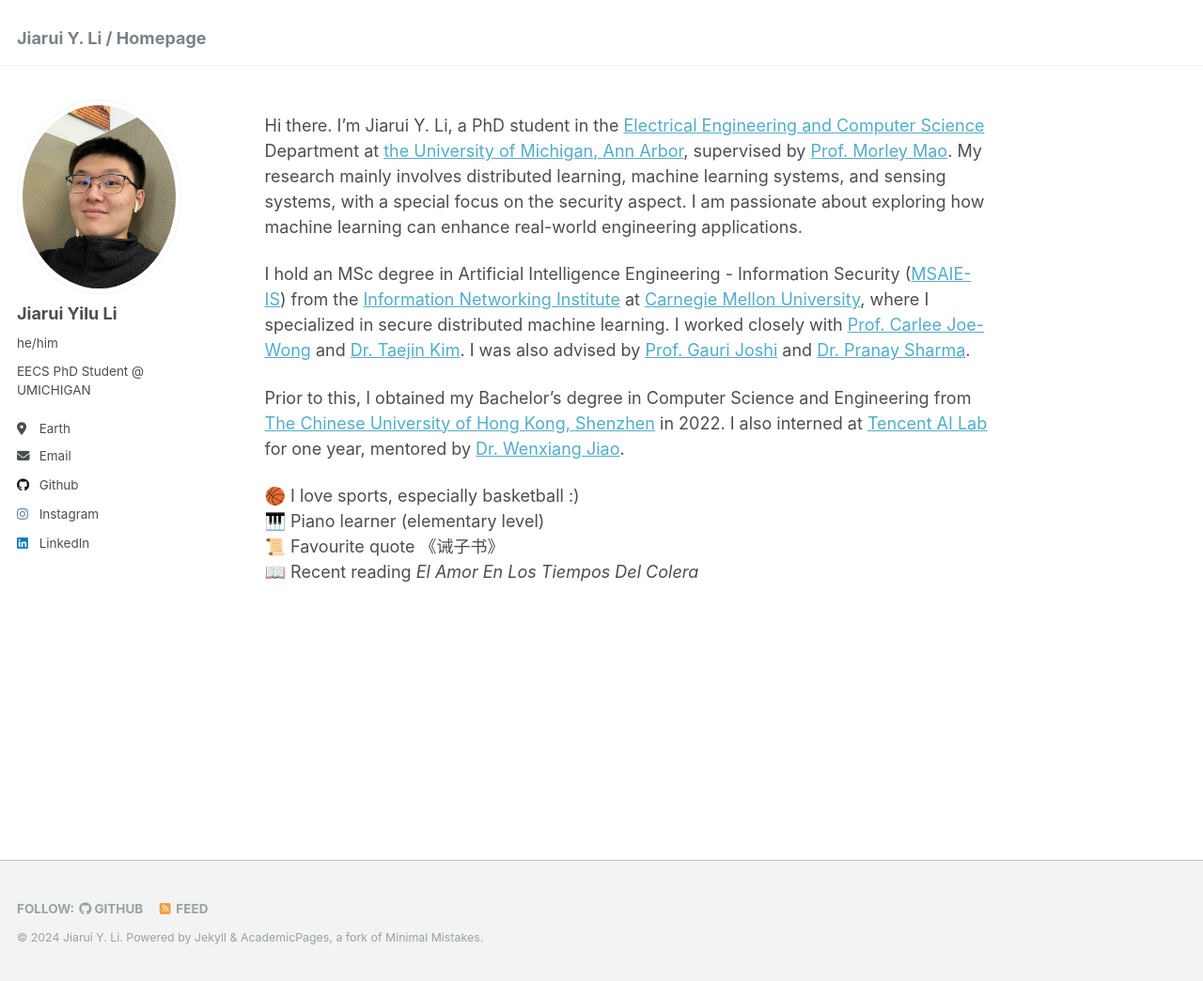
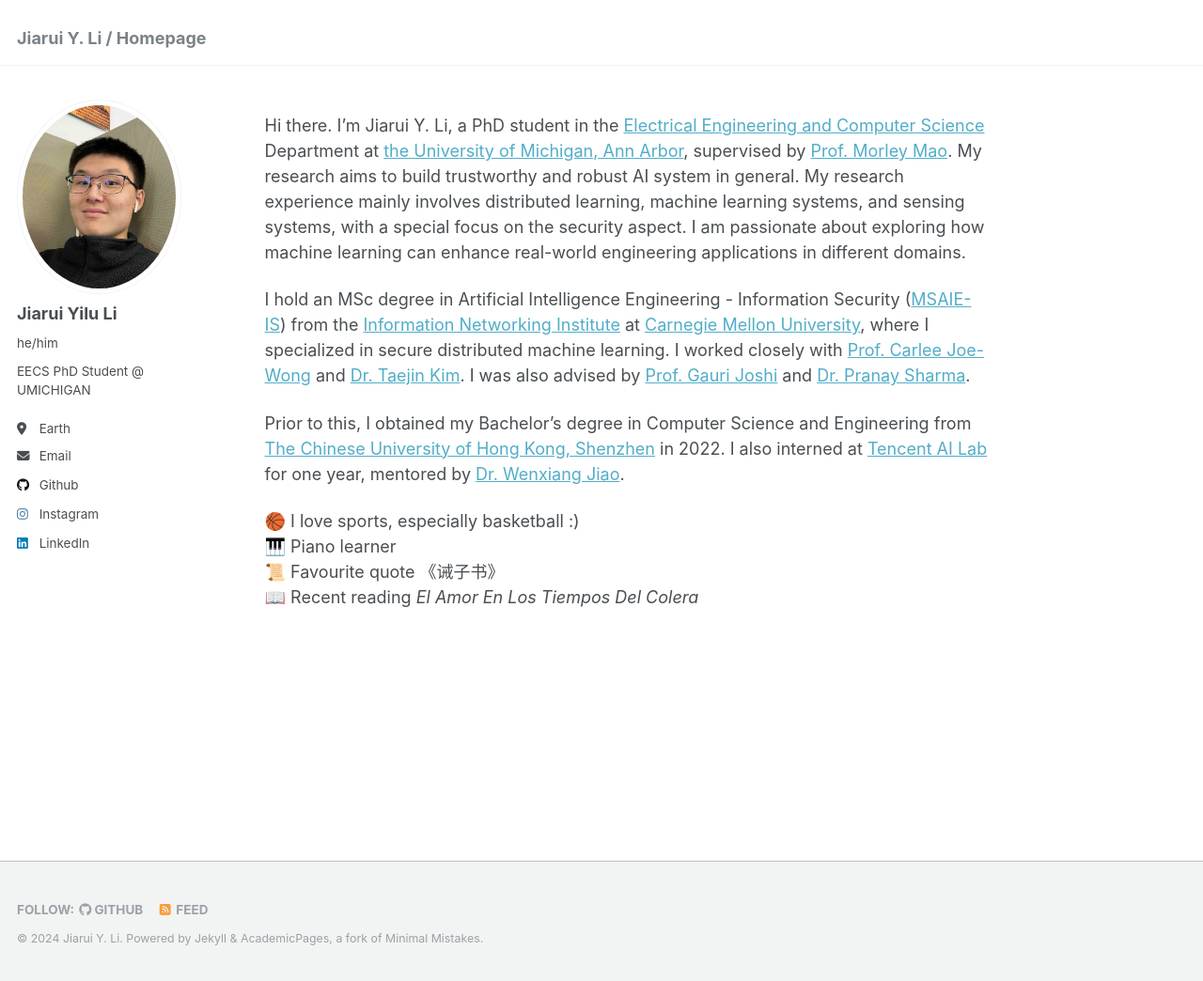
Before and after one commit to yiluli/yiluli.github.io, a Jekyll site: the page built from _pages/about.md, in a window 1280 px wide and 1044 px high. Shown: the whole window at 94% size. Built offline with Jekyll 4.4.1, drawn with Linux system fonts in a browser that asks for light colours.

Commit message:
update: reseach interest

```diff
--- a/_pages/about.md
+++ b/_pages/about.md
@@ -7,14 +7,14 @@ redirect_from:
   - /about.html
 ---
 
-Hi there. I'm Jiarui Y. Li, a PhD student in the [Electrical Engineering and Computer Science](https://eecs.engin.umich.edu/) Department at [the University of Michigan, Ann Arbor](https://umich.edu/), supervised by [Prof. Morley Mao](https://web.eecs.umich.edu/~zmao/). My research mainly involves distributed learning, machine learning systems, and sensing systems, with a special focus on the security aspect. I am passionate about exploring how machine learning can enhance real-world engineering applications.
+Hi there. I'm Jiarui Y. Li, a PhD student in the [Electrical Engineering and Computer Science](https://eecs.engin.umich.edu/) Department at [the University of Michigan, Ann Arbor](https://umich.edu/), supervised by [Prof. Morley Mao](https://web.eecs.umich.edu/~zmao/). My research aims to build trustworthy and robust AI system in general. My research experience mainly involves distributed learning, machine learning systems, and sensing systems, with a special focus on the security aspect. I am passionate about exploring how machine learning can enhance real-world engineering applications in different domains.
 
 I hold an MSc degree in Artificial Intelligence Engineering - Information Security ([MSAIE-IS](https://www.cmu.edu/ini/academics/msaie-is/index.html)) from the [Information Networking Institute](https://www.cmu.edu/ini/) at [Carnegie Mellon University](https://www.cmu.edu/), where I specialized in secure distributed machine learning. I worked closely with [Prof. Carlee Joe-Wong](https://www.andrew.cmu.edu/user/cjoewong/) and [Dr. Taejin Kim](https://scholar.google.com/citations?user=4JfT_E4AAAAJ&hl=en). I was also advised by [Prof. Gauri Joshi](https://www.andrew.cmu.edu/user/gaurij/) and [Dr. Pranay Sharma](https://sites.google.com/view/pranay-sharma/home).
 
 Prior to this, I obtained my Bachelor's degree in Computer Science and Engineering from [The Chinese University of Hong Kong, Shenzhen](https://www.cuhk.edu.cn/en) in 2022. I also interned at [Tencent AI Lab](https://ai.tencent.com/ailab/en/index) for one year, mentored by [Dr. Wenxiang Jiao](https://wxjiao.github.io/).
 
 🏀 I love sports, especially basketball :) <br>
-🎹 Piano learner (elementary level) <br>
+🎹 Piano learner <br>
 📜 Favourite quote 《诫子书》<br>
 📖 Recent reading *El Amor En Los Tiempos Del Colera* <br>
 
```
